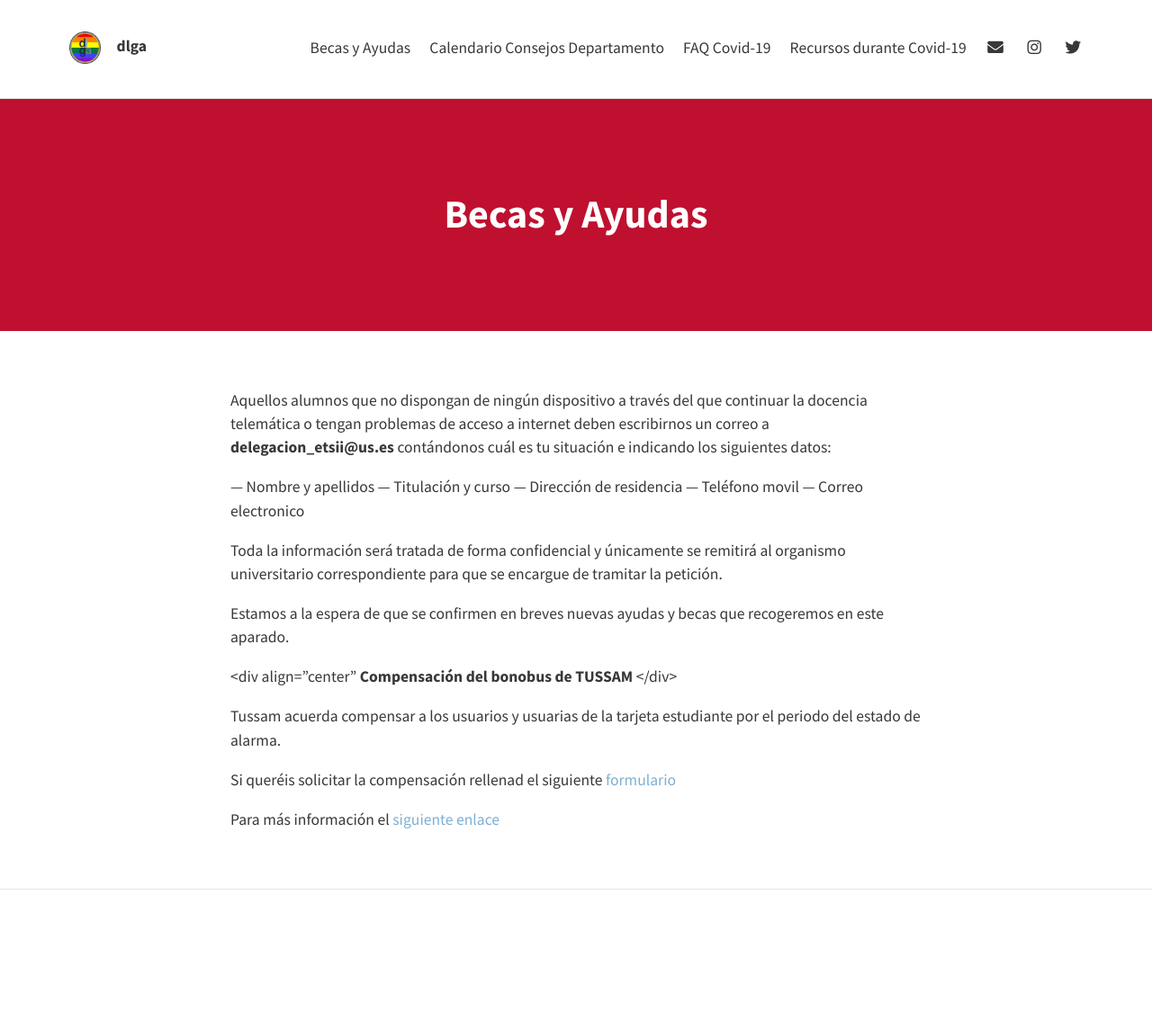
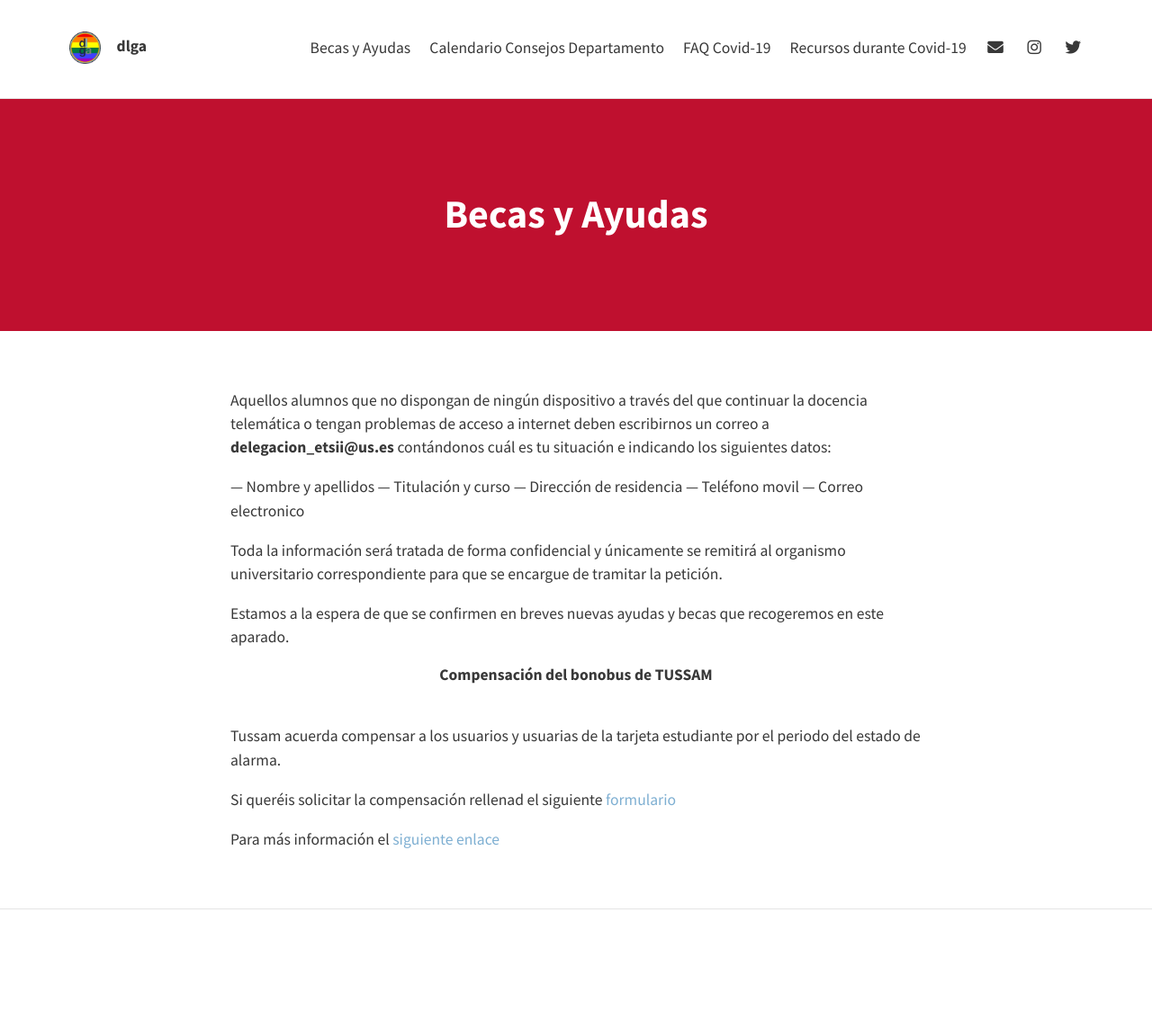
Before and after one commit to dlga/dlga.github.io, a Jekyll site: the page built from becas.md, in a window 1280 px wide. Shown: the whole page at 90% size. Built offline with Jekyll 4.4.1, drawn with Linux system fonts in a browser that asks for light colours; nearby versions of some CDN libraries; before the commit the page ends 1122 px from its top, so only the background shows below that.

Commit message:
Update becas.md

```diff
--- a/becas.md
+++ b/becas.md
@@ -18,7 +18,7 @@ Toda la información será tratada de forma confidencial y únicamente se remiti
 Estamos a la espera de que se confirmen en breves nuevas ayudas y becas que recogeremos en este aparado.
 
 
-<div align="center"<b> Compensación del bonobus de TUSSAM </b></div>
+<div align="center"><b> Compensación del bonobus de TUSSAM </b></div>
 <br>
 
 Tussam acuerda compensar a los usuarios y usuarias de la tarjeta estudiante por el periodo del estado de alarma.
```
